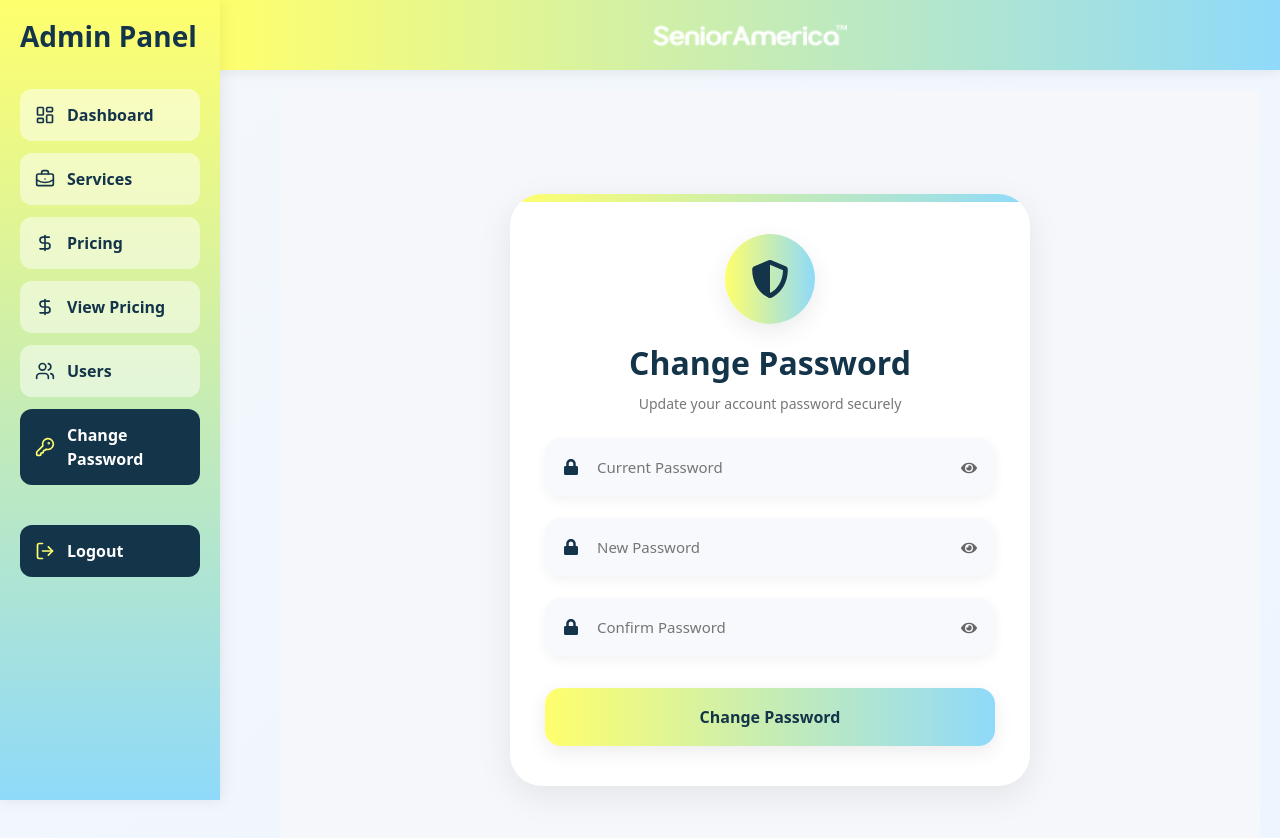
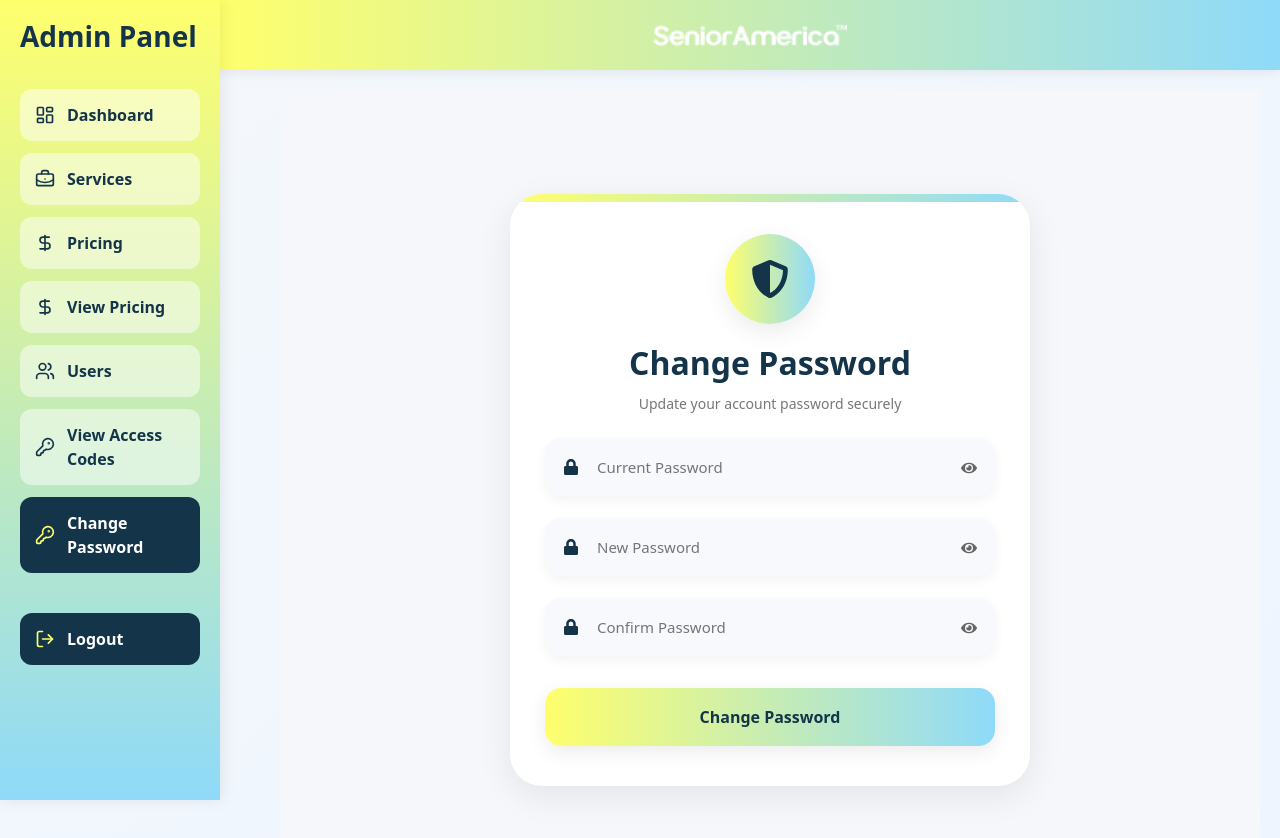
Before and after one commit to Bulbul87/new_admin_web, a React (Vite) app: page /change-password in a window 1280 px wide. Shown: the top 838 px of the page. Built offline with nearby package versions, Linux system fonts and the light colour scheme; sample sign-in values are in the browser's storage.

Commit message:
Accesscode screen added

```diff
--- a/src/App.tsx
+++ b/src/App.tsx
@@ -21,6 +21,7 @@ import ForgotPassword from "./screens/forgetpassword";
 import Pricing from "./screens/pricing";
 import PricingRules from "./screens/viewpricing";
 import ServiceCrudScreen from "./screens/service_crud";
+import ServiceAccessCode from "./screens/serviveaccesscode";
 
 function App() {
   return (
@@ -53,6 +54,7 @@ function App() {
             <Route path="/provider-details/:id" element={<ProviderDetails />} />
             <Route path="/requester-details/:id" element={<RequesterDetails />}
             />
+              <Route path="/service-access-code" element={<ServiceAccessCode />} />
             <Route
           path="/change-password"
           element={<ChangePassword />}
--- a/src/components/sidebar.tsx
+++ b/src/components/sidebar.tsx
@@ -49,6 +49,11 @@ const Sidebar = () => {
       name: "Users",
       path: "/users",
       icon: <Users size={20} />,
+    },
+    {
+      name: "View Access Codes",
+      path: "/service-access-code",
+      icon: <KeyRound size={20} />,
     },
     {
       name: "Change Password",
--- a/src/navigation/AppNavigator.tsx
+++ b/src/navigation/AppNavigator.tsx
@@ -16,6 +16,8 @@ import ForgotPassword from "../screens/forgetpassword";
 import ServiceCrudScreen from "../screens/service_crud";
 import Pricing from "../screens/pricing";
 import PricingRules from "../screens/viewpricing";
+import { Import } from "lucide-react";
+import ServiceAccessCode from "../screens/serviveaccesscode";
 const AppNavigator = () => {
   const { isLoading, isAuthenticated } = useAdminAuth();
 
@@ -53,6 +55,7 @@ const AppNavigator = () => {
           <Route path="/users" element={<Users />} />
           <Route  path="/provider-details/:id" element={< ProviderDetails />} />
           <Route path="/requester-details/:id" element={<RequesterDetails />} />
+          <Route path="/service-access-code" element={<ServiceAccessCode />} />
           <Route
           path="/change-password"
           element={<ChangePassword />}
--- /dev/null
+++ b/src/screens/serviveaccesscode.tsx
@@ -0,0 +1,11 @@
+import  React from "react";
+const ServiceAccessCode = () => {
+
+return (
+
+    <div>
+        <h1>View Access Codes</h1>
+    </div>
+)
+}
+export default ServiceAccessCode;
```
